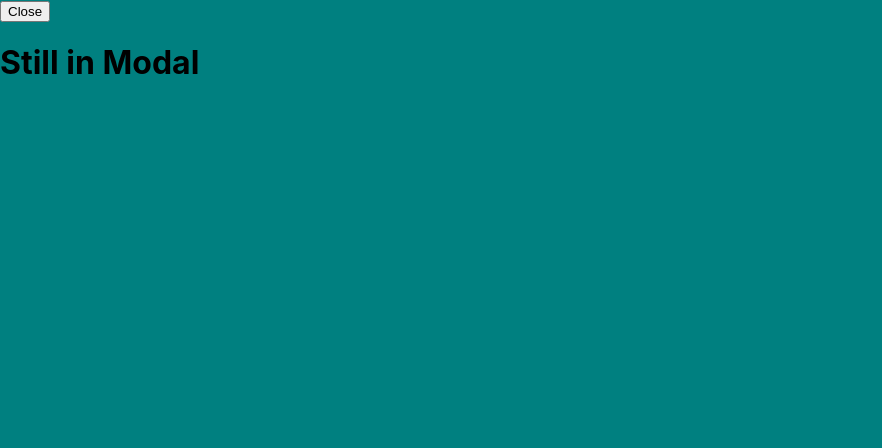
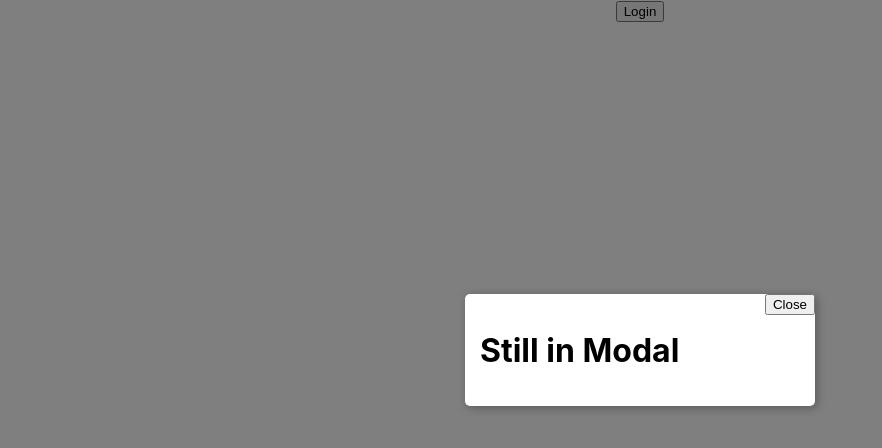
Before and after one commit to CarolEnache/level-up, a React (Create React App) app: page / in a window 1280 px wide. Both pictures are taken after a click on the button "Login". Shown: the top 448 px of the page, without its empty margins (0-882 px from the left). Built offline with nearby package versions, Linux system fonts and the light colour scheme.

Commit message:
improve the modal

```diff
--- a/src/Modal.js
+++ b/src/Modal.js
@@ -9,8 +9,11 @@
       <Portal>
         {on && (
           <ModalWrapper>
-            <button onClick={toggle}>Close</button>
-            <div>{children}</div>
+            <ModalCard>
+              <CloseButton onClick={toggle}>Close</CloseButton>
+              <div>{children}</div>
+            </ModalCard>
+            <Background onClick={toggle}/>
           </ModalWrapper>
         )}
       </Portal>
@@ -24,5 +27,34 @@
     left: 0;
     width: 100%;
     height: 100%;
-    background: teal;
+    display: flex;
+    justify-content: center;
+    align-items: center;
 `;
+
+const ModalCard = styled.div`
+  position: relative;
+  background: white;
+  border-radius: 5px;
+  padding: 15px
+  box-shadow: 2px 2px 10px rgba(0,0,0, 0.3);
+  min-width: 320px;
+  z-index: 10;
+  margin-bottom: 100px;
+`;
+
+const CloseButton =  styled.button`
+  position: absolute;
+  top: 0;
+  right: 0;
+`;
+
+const Background = styled.div`
+  position: absolute;
+  width: 100%;
+  height: 100%;
+  top: 0;
+  left: 0;
+  background: black;
+  opacity: 0.5;
+`;
```
